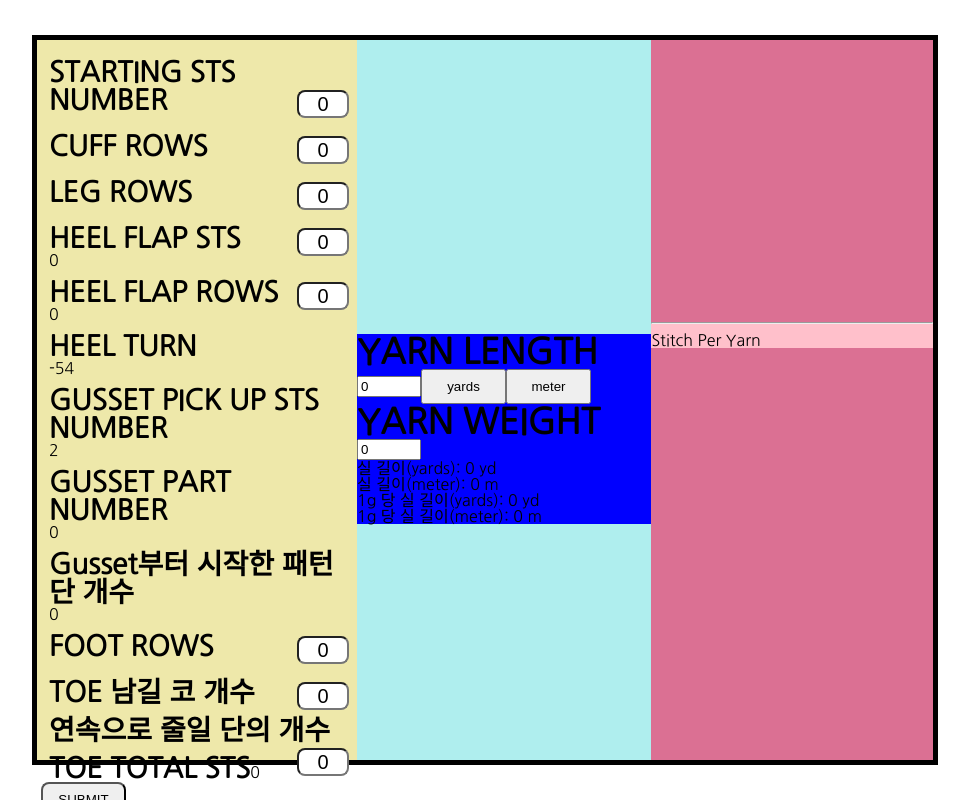
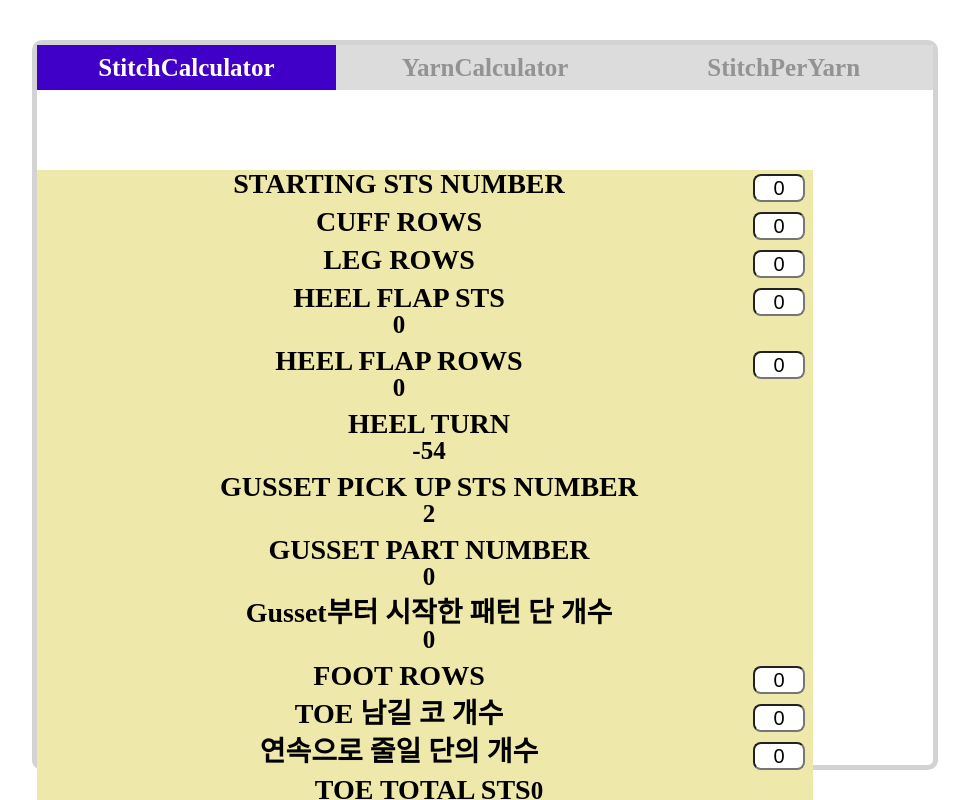
Before and after one commit to hit-that-drum/knitting, a React (Create React App) app: page / in a window 1280 px wide. Shown: the top 800 px of the page, without its empty margins (155-1124 px from the left). Built offline with nearby package versions, Linux system fonts and the light colour scheme.

Commit message:
Tab 구현 중

```diff
--- a/src/App.js
+++ b/src/App.js
@@ -1,14 +1,10 @@
 import './App.css';
-import StitchCalculator from './StitchCalculator';
-import YarnCalculator from './YarnCalculator';
-import StitchPerYarn from './StitchPerYarn';
+import Tab from './Tab';
 
 function App() {
   return (
     <>
-      <StitchCalculator />
-      <YarnCalculator />
-      <StitchPerYarn />
+      <Tab />
     </>
   );
 }
--- a/src/StitchCalculator.js
+++ b/src/StitchCalculator.js
@@ -1,57 +1,21 @@
 import React, { useState } from 'react';
 import styled from 'styled-components';
-import StitchPerYarn from './StitchPerYarn';
-import YarnCalculator from './YarnCalculator';
 
-const WholeWrapper = styled.div`
-  font-family: 'Nanum Gothic', sans-serif;
-  /* background-color: palegoldenrod; */
-  width: 100vw;
-  height: 100vh;
-  display: flex;
-  justify-content: center;
-  align-items: center;
-`
-const FirstWrapper = styled.div`
-  /* background-color: palevioletred; */
-  /* text-align: center; */
-  width: 70vw;
-  height: 90vh;
-  border: 5px solid black;
-  display: flex;
-  justify-content: center;
-`
-const FirstBox = styled.div`
-  background-color: palegoldenrod;
-  width: 25vw;
-  height: 100%;
+const Wrapper = styled.div`
+  display: block;
 `
 const FirstBoxInner = styled.div`
-  display: flex;
+  width: 60vw;
+  height: 80vh;
+  background-color: palegoldenrod;
+  /* display: flex;
   flex-direction: column;
+  justify-content: space-evenly; */
+
   margin-top: 1vh;
   padding: 0 0.5vh 0 0.5vh;
 `
-const SecondBox = styled.div`
-  background-color: paleturquoise;
-  width: 23vw;
-  height: 100%;
-`
-const SecondBoxInner = styled.div`
-  margin: 100% 0 0 0;
-  background-color: blue;
-`
-const ThirdBox = styled.div`
-  background-color: palevioletred;
-  width: 22vw;
-  height: 100%;
-`
-const ThirdBoxInner = styled.div`
-  margin: 100% 0 0 0;
-  background-color: pink;
-`
 const EachBox = styled.div`
-  justify-content: space-between;
   margin: 10px 0 0 1vh;
 `
 const BasicStitch = styled.span`
@@ -280,9 +244,8 @@ const StitchCalculator = () => {
   }
 
   return (
-    <WholeWrapper>
-      <FirstWrapper>
-        <FirstBox>
+    <>
+    <Wrapper>
       <FirstBoxInner>
         <EachBox>
           <BasicStitch>STARTING STS NUMBER</BasicStitch>
@@ -348,20 +311,8 @@ const StitchCalculator = () => {
           <div totalstsresult={totalStsResult} >총 코 갯수: {totalStsResult}</div>
         </div>
       </FirstBoxInner>
-        </FirstBox>
-        <SecondBox>
-          <SecondBoxInner>
-            <YarnCalculator />
-          </SecondBoxInner>
-        </SecondBox>
-        <ThirdBox>
-          <ThirdBoxInner>
-            <StitchPerYarn />
-          </ThirdBoxInner>
-        </ThirdBox>
-      </FirstWrapper>
-    </WholeWrapper>
-
+      </Wrapper>
+    </>
   );
 };
 
--- /dev/null
+++ b/src/Tab.js
@@ -0,0 +1,89 @@
+import React, { useState } from 'react';
+import styled from 'styled-components';
+import StitchCalculator from './StitchCalculator';
+import StitchPerYarn from './StitchPerYarn';
+import YarnCalculator from './YarnCalculator';
+
+const OuterContainer = styled.div`
+  border: solid 5px lightgray;
+  border-radius: 10px;
+  width: 70vw;
+  height: 90vh;
+  margin: 5vh auto;
+
+  div:nth-child(1) {
+    font-weight: 800;
+    font-size: 25px;
+    font-family: 'Merriweather', serif;
+    /* margin: 10px 10px 10px 0px; */
+  }
+`
+
+const TabMenu = styled.ul`
+  background-color: #dcdcdc;
+  color: rgba(73, 73, 73, 0.5);
+  font-weight: bold;
+  display: flex;
+  flex-direction: row;
+  justify-items: center;
+  align-items: center;
+  list-style: none;
+  margin-bottom: 5rem;
+  text-align: center;
+  .submenu {
+    width: 100%;
+    padding: 10px;
+    cursor: grab;
+  }
+  .focused {
+    background-color: #4000c7;
+    color: white;
+    transition: 0.5s;
+  }
+  & div.desc {
+    text-align: center;
+  }
+`;
+
+const State = styled.div`
+  text-align: center;
+`;
+
+const Tab = () => {
+  const [currentTab, setCurrentTab] = useState(0);
+
+  const menuArr = [
+    { name: "StitchCalculator", content: <StitchCalculator />},
+    { name: "YarnCalculator", content: <YarnCalculator />},
+    { name: "StitchPerYarn", content: <StitchPerYarn />}
+  ]
+
+  const selectMenuHandler = (index) => {
+    setCurrentTab(index)
+  }
+
+  return (
+    <OuterContainer>
+      <div>
+        <TabMenu>
+          {menuArr.map((ele, index) => {
+            return (
+              <li
+                key={index}
+                className={currentTab === index ? 'submenu focused' : 'submenu'}
+                onClick={() => selectMenuHandler(index)}
+              >
+                {ele.name}
+              </li>
+            );
+          })}
+        </TabMenu>
+        <State>
+          <div>{menuArr[currentTab].content}</div>
+        </State>
+      </div>
+    </OuterContainer>
+  );
+};
+
+export default Tab;
--- a/src/YarnCalculator.js
+++ b/src/YarnCalculator.js
@@ -52,7 +52,7 @@ const YarnCalculator = () => {
 
   return (
     <>
-            <div>
+      <div>
         <BasicStitch>YARN LENGTH</BasicStitch>
         <NumberInput onChange={onYarnLength} />
         <SubmitButton type="submit" onClick={handleYarnLengthYards}>yards</SubmitButton>
```
Lines whose indentation alone changed are shown as unchanged.
